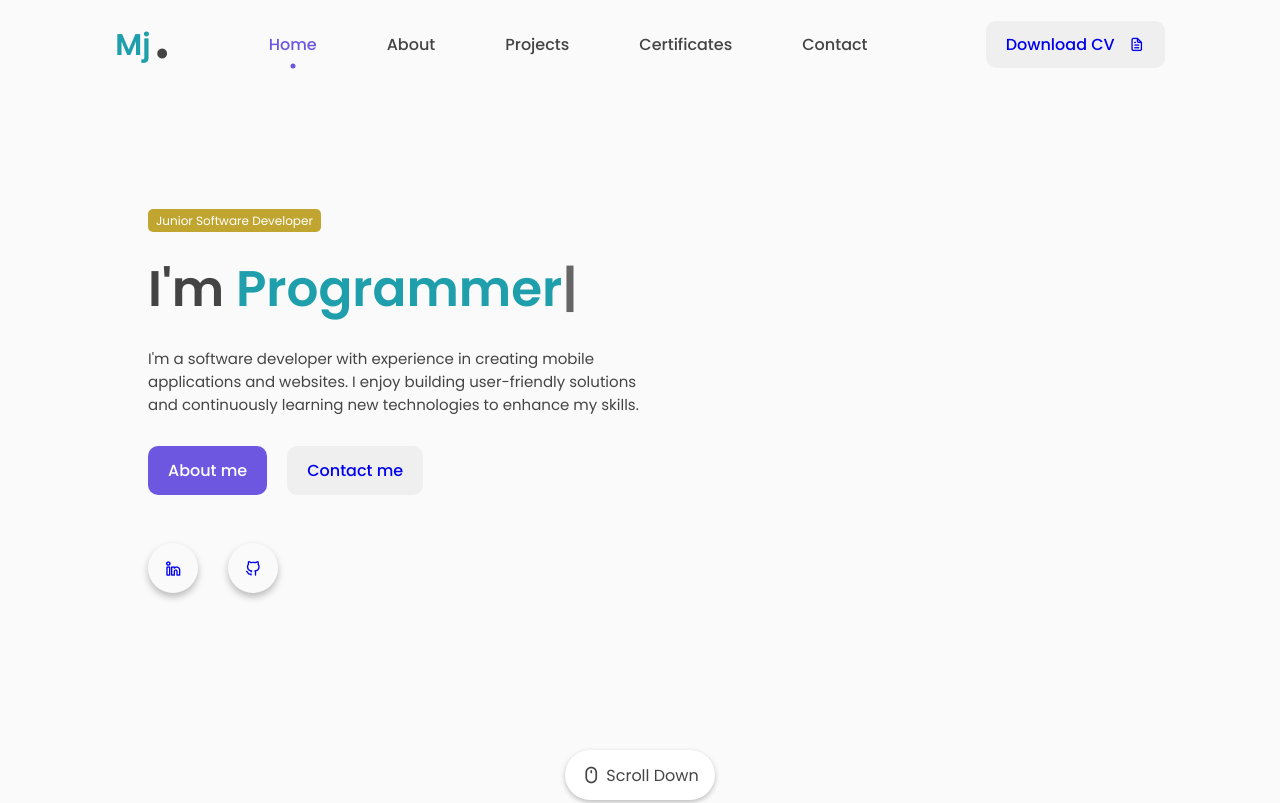
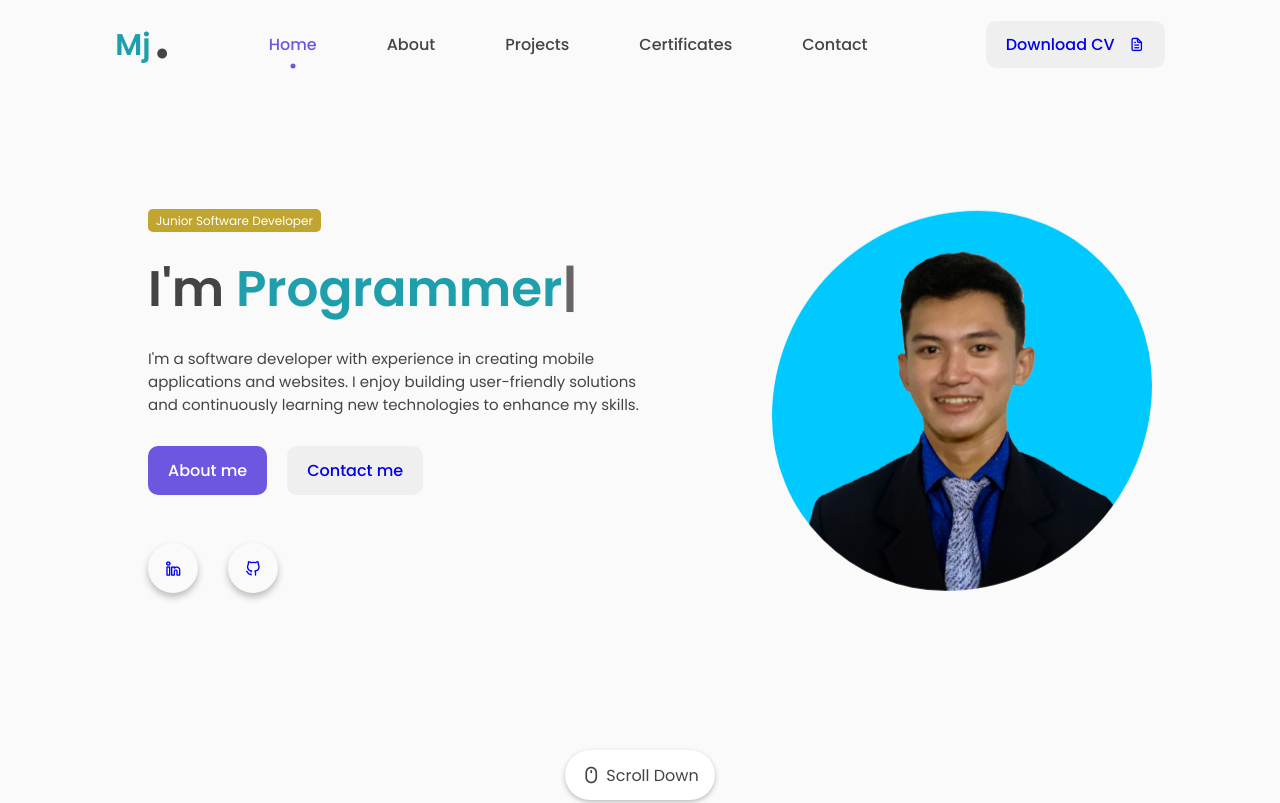
Before and after one commit to Simonsxz/Portfolio-1.0, a plain HTML site: page index.html in a window 1280 px wide. Shown: the top 803 px of the page. Drawn offline with nearby package versions, Linux system fonts and the light colour scheme.

Commit message:
Update content

```diff
--- a/index.html
+++ b/index.html
@@ -87,7 +87,7 @@
           </div>
           <div class="featured-image">
             <div class="image">
-                <!-- <img src="assets/images/avatar.png" alt="avatar"> -->
+                <img src="assets/images/avatar.png" alt="avatar">
             </div>
           </div>
           <div class="scroll-icon-box">
```
